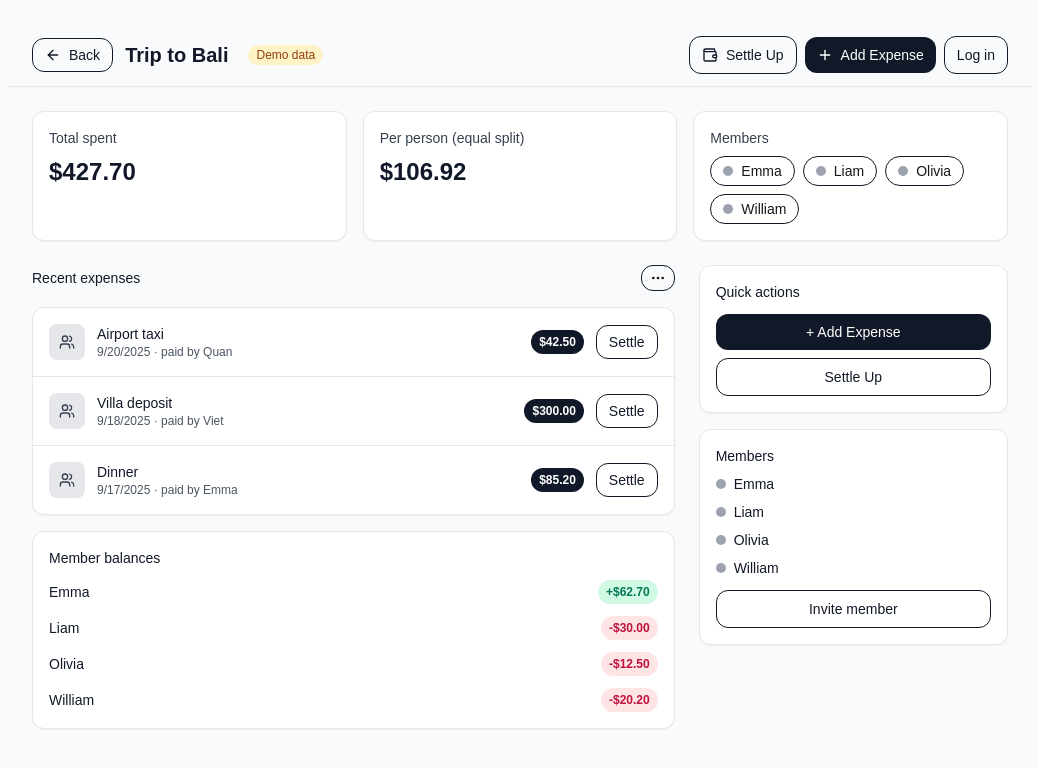
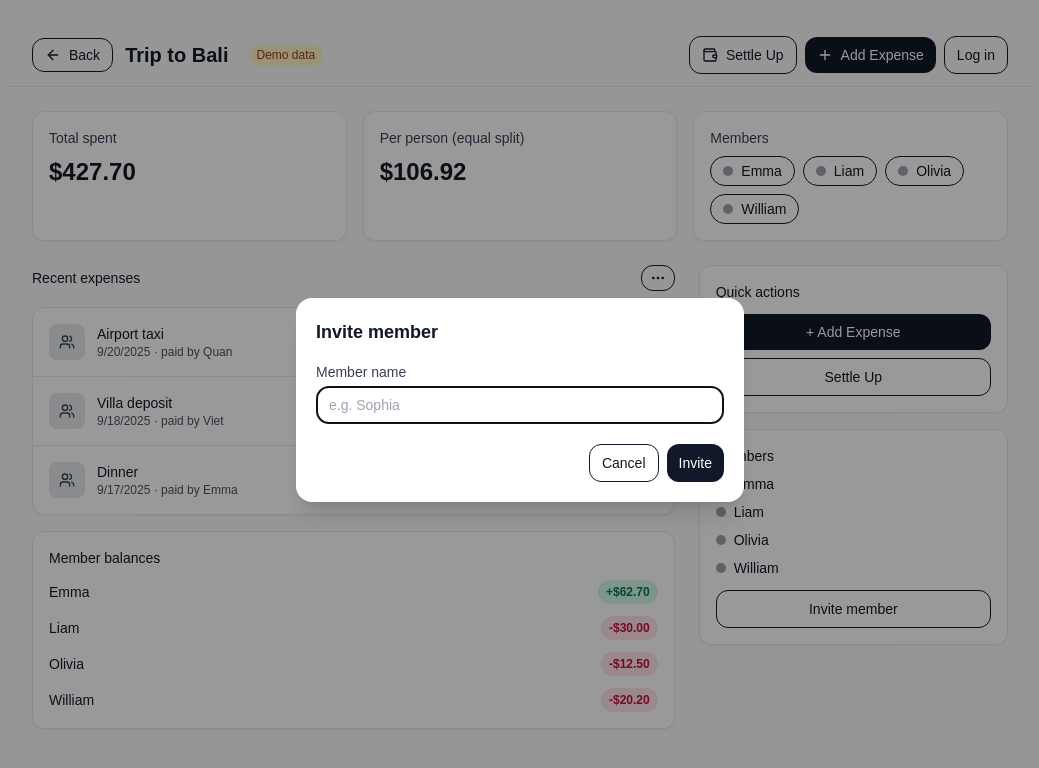
Before and after one commit to VietCT04/Splitz, a Next.js app in the folder frontend/: page /groups/101 in a window 1280 px wide. Both pictures are taken after a click on the button "Invite member". Shown: the top 768 px of the page, without its empty margins (120-1159 px from the left). Built offline with nearby package versions, Linux system fonts and the light colour scheme.

Commit message:
feat: [frontend] Added invite friends modal and fetch POST invite friend

```diff
--- a/frontend/src/app/globals.css
+++ b/frontend/src/app/globals.css
@@ -6,6 +6,9 @@
 /* Strong default text color + soft bg */
 @layer base {
   html, body { @apply bg-gray-900 text-gray-900 antialiased; }
+  button, input, select, textarea {
+    @apply text-gray-900;
+  }
 }
 
 /* your own variables are fine */
--- a/frontend/src/app/groups/[id]/page.tsx
+++ b/frontend/src/app/groups/[id]/page.tsx
@@ -75,6 +75,7 @@ export default function GroupDetail({ params }: { params: { id: string } }) {
   const [group, setGroup] = useState<Group>(mockGroup(groupId));
   const [isDemo, setIsDemo] = useState(true);
   const [openAdd, setOpenAdd] = useState(false);
+  const [openInvite, setOpenInvite] = useState(false);
 
   useEffect(() => {
     const token = localStorage.getItem("access_token");
@@ -91,7 +92,6 @@ export default function GroupDetail({ params }: { params: { id: string } }) {
         );
         if (!res.ok) throw new Error("bad");
         const real: Group = await res.json();
-        console.log(real);
         setGroup(real);
         setIsDemo(false);
       } catch {
@@ -155,6 +155,44 @@ export default function GroupDetail({ params }: { params: { id: string } }) {
       setOpenAdd(false);
     } catch {
       // keep demo data if it fails
+    }
+  }
+
+  async function handleInviteMember(payload: { name: string }) {
+    const token = localStorage.getItem("access_token");
+    // Demo path: append locally
+    if (!token) {
+      const nextId = Math.max(0, ...group.members.map((m) => m.id)) + 1;
+      setGroup((g) => ({
+        ...g,
+        members: [...g.members, { id: nextId, name: payload.name }],
+        memberBalances: [
+          ...g.memberBalances,
+          { memberId: nextId, name: payload.name, net: 0 },
+        ],
+      }));
+      setOpenInvite(false);
+      return;
+    }
+
+    try {
+      const res = await fetch(
+        process.env.NEXT_PUBLIC_API_BASE_URL + `/groups/${groupId}/members`,
+        {
+          method: "POST",
+          headers: {
+            "Content-Type": "application/json",
+            Authorization: `Bearer ${token}`,
+          },
+          credentials: "omit",
+          body: JSON.stringify(payload), // { name: "New Member" }
+        }
+      );
+      if (!res.ok) throw new Error("invite failed");
+      await refetchGroup(); // refresh members + balances from server
+      setOpenInvite(false);
+    } catch {
+      // optional: toast error
     }
   }
 
@@ -285,7 +323,7 @@ export default function GroupDetail({ params }: { params: { id: string } }) {
               )}
             </ul>
 
-            {/* NEW: Server-computed member balances */}
+            {/* Server-computed member balances */}
             <MemberBalanceList balances={group.memberBalances} />
           </section>
 
@@ -318,7 +356,10 @@ export default function GroupDetail({ params }: { params: { id: string } }) {
                   </li>
                 ))}
               </ul>
-              <button className="mt-3 w-full rounded-xl border border-gray-900 px-3 py-2 text-sm font-medium text-gray-900 hover:bg-gray-50">
+              <button
+                onClick={() => setOpenInvite(true)}
+                className="mt-3 w-full rounded-xl border border-gray-900 px-3 py-2 text-sm font-medium text-gray-900 hover:bg-gray-50"
+              >
                 Invite member
               </button>
             </div>
@@ -332,6 +373,14 @@ export default function GroupDetail({ params }: { params: { id: string } }) {
           members={group.members}
           onClose={() => setOpenAdd(false)}
           onCreate={(payload) => handleAddExpense({ ...payload, groupId })}
+        />
+      )}
+
+      {/* INVITE MEMBER MODAL */}
+      {openInvite && (
+        <InviteMemberModal
+          onClose={() => setOpenInvite(false)}
+          onInvite={(payload) => handleInviteMember(payload)}
         />
       )}
     </div>
@@ -480,3 +529,53 @@ function AddExpenseModal({
     </div>
   );
 }
+
+/** ---------------- Invite Member Modal ---------------- */
+function InviteMemberModal({
+  onInvite,
+  onClose,
+}: {
+  onInvite: (p: { name: string }) => void;
+  onClose: () => void;
+}) {
+  return (
+    <div className="fixed inset-0 z-50 grid place-items-center bg-black/40 p-4">
+      <div className="w-full max-w-md rounded-2xl bg-white p-5 shadow-xl">
+        <h3 className="text-lg font-semibold text-gray-900">Invite member</h3>
+        <form
+          className="mt-4 space-y-3"
+          onSubmit={(e) => {
+            e.preventDefault();
+            const fd = new FormData(e.currentTarget);
+            const name = String(fd.get("name") || "").trim();
+            if (!name) return;
+            onInvite({ name });
+          }}
+        >
+          <label className="block text-sm">
+            <span className="text-gray-700">Member name</span>
+            <input
+              name="name"
+              placeholder="e.g. Sophia"
+              className="mt-1 w-full rounded-xl border border-gray-900 px-3 py-2"
+              autoFocus
+            />
+          </label>
+
+          <div className="flex justify-end gap-2 pt-2">
+            <button
+              type="button"
+              onClick={onClose}
+              className="rounded-xl border border-gray-900 px-3 py-2 text-sm"
+            >
+              Cancel
+            </button>
+            <button className="rounded-xl bg-gray-900 px-3 py-2 text-sm font-medium text-white hover:bg-black">
+              Invite
+            </button>
+          </div>
+        </form>
+      </div>
+    </div>
+  );
+}
```
